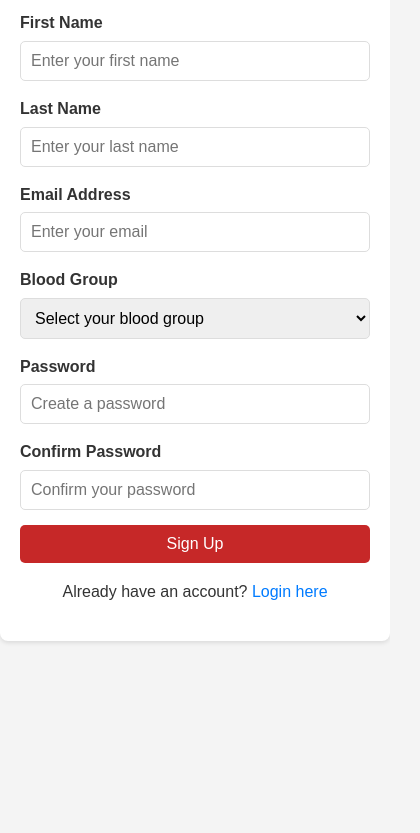
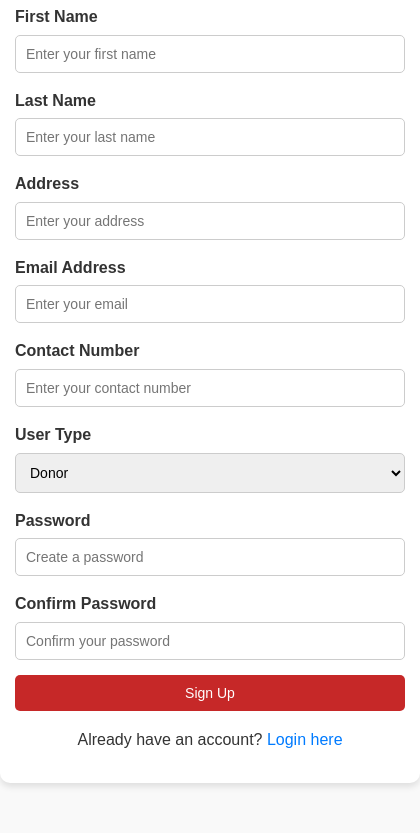
Before and after one commit to Abhishek-kroy/Blood_Bank_Project, a website: page DonorSignUp.html in a window 390 px wide. Shown: the part 118-951 px from the top of the page, 420 px wide, since content can reach past the window. Before the commit the page ends 844 px from the top, so only its background shows below. Drawn offline with Linux system fonts and the light colour scheme.

Commit message:
Signup LogIn logic is changed

```diff
--- a/DonoLogin.css
+++ b/DonoLogin.css
@@ -44,6 +44,34 @@ input[type="password"] {
     border-radius: 5px;
     font-size: 16px;
 }
+/* Style for the label */
+label[for="type"] {
+    font-size: 1rem; /* Adjusts the font size */
+    font-weight: bold; /* Makes the label text bold */
+    color: #333; /* Sets a dark color for the label */
+    display: block; /* Makes the label take full width */
+    margin-bottom: 0.5rem; /* Adds some space below the label */
+}
+
+/* Style for the select element */
+select#type {
+    width: 100%; /* Ensures the select element takes full width of its parent */
+    padding: 0.75rem; /* Adds padding inside the select box */
+    font-size: 1rem; /* Sets font size for options */
+    border: 1px solid #ccc; /* Adds a border */
+    border-radius: 4px; /* Rounds the corners of the select box */
+    transition: border-color 0.3s ease; /* Adds a transition effect for border color */
+}
+
+
+
+/* Style for the option elements */
+select#type option {
+    padding: 0.5rem; /* Adds padding inside the options */
+    background-color: #fff; /* White background for options */
+}
+
+
 
 button {
     background-color: #c62828;
--- a/DonorLogin.js
+++ b/DonorLogin.js
@@ -5,6 +5,7 @@ document.getElementById("login-form").addEventListener("submit", async (event) =
     const userNameSpan = document.getElementById("userName");
 
     const email = document.getElementById("email").value;
+    const type = document.getElementById("type").value;
     const password = document.getElementById("password").value;
 
     try {
@@ -13,7 +14,7 @@ document.getElementById("login-form").addEventListener("submit", async (event) =
             headers: {
                 "Content-Type": "application/json",
             },
-            body: JSON.stringify({ email, password }),
+            body: JSON.stringify({ email, type,  password }),
         });
 
         const data = await response.json();
@@ -25,6 +26,7 @@ document.getElementById("login-form").addEventListener("submit", async (event) =
             // Save token and first name
             localStorage.setItem("token", data.token);
             localStorage.setItem("fname", data.fname);
+            localStorage.setItem("type", data.type);
 
             // Update username dynamically
             if (userNameSpan) {
--- a/DonorSignUp.css
+++ b/DonorSignUp.css
@@ -1,56 +1,70 @@
+/* Body styling */
 body {
     font-family: Arial, sans-serif;
     line-height: 1.6;
     margin: 0;
     padding: 0;
-    background-color: #f4f4f4;
+    background-color: #f9f9f9;
     color: #333;
 }
 
+/* Signup container */
 .signup-container {
-    max-width: 400px;
+    max-width: 450px;
     margin: 50px auto;
-    padding: 20px;
+    padding: 25px;
     background: #fff;
-    border-radius: 8px;
-    box-shadow: 0 2px 4px rgba(0, 0, 0, 0.1);
+    border-radius: 10px;
+    box-shadow: 0 4px 6px rgba(0, 0, 0, 0.1);
 }
 
+/* Header */
 .signup-header {
     text-align: center;
-    margin-bottom: 20px;
+    margin-bottom: 25px;
 }
 
 .signup-header h2 {
     color: #c62828;
     margin: 0;
+    font-size: 24px;
 }
 
+/* Form */
 form {
     display: flex;
     flex-direction: column;
 }
 
+/* Labels */
 label {
     font-weight: bold;
     margin-bottom: 5px;
 }
 
+/* Input fields */
 input[type="text"],
 input[type="email"],
+input[type="tel"],
 input[type="password"],
 select {
-    padding: 10px;
+    padding: 12px;
     margin-bottom: 15px;
-    border: 1px solid #ddd;
+    border: 1px solid #ccc;
     border-radius: 5px;
     font-size: 16px;
 }
 
+input:focus, select:focus {
+    border-color: #c62828;
+    outline: none;
+}
+
+/* Submit button */
 button {
     background-color: #c62828;
     color: white;
-    padding: 10px;
+    padding: 12px;
     border: none;
     border-radius: 5px;
     font-size: 16px;
@@ -61,9 +75,10 @@ button:hover {
     background-color: #b71c1c;
 }
 
+/* Login link */
 .login-link {
     text-align: center;
-    margin-top: 10px;
+    margin-top: 15px;
 }
 
 .login-link a {
@@ -74,3 +89,29 @@ button:hover {
 .login-link a:hover {
     text-decoration: underline;
 }
+
+/* Responsive Design */
+@media (max-width: 480px) {
+    .signup-container {
+        padding: 15px;
+        width: 100%;
+    }
+
+    .signup-header h2 {
+        font-size: 20px;
+    }
+
+    input[type="text"],
+    input[type="email"],
+    input[type="tel"],
+    input[type="password"],
+    select {
+        font-size: 14px;
+        padding: 10px;
+    }
+
+    button {
+        font-size: 14px;
+        padding: 10px;
+    }
+}
--- a/DonorSignUp.html
+++ b/DonorSignUp.html
@@ -12,34 +12,42 @@
             <h2>Donor Sign-up</h2>
         </div>
         <form id="signup-form">
+            <!-- First Name -->
             <label for="Fname">First Name</label>
             <input type="text" id="Fname" name="Fname" placeholder="Enter your first name" required>
 
+            <!-- Last Name -->
             <label for="Lname">Last Name</label>
             <input type="text" id="Lname" name="Lname" placeholder="Enter your last name" required>
 
+            <!-- Address -->
+            <label for="address">Address</label>
+            <input type="text" id="address" name="address" placeholder="Enter your address" required>
+
+            <!-- Email -->
             <label for="email">Email Address</label>
             <input type="email" id="email" name="email" placeholder="Enter your email" required>
 
-            <label for="blood-group">Blood Group</label>
-            <select id="blood-group" name="blood-group" required>
-                <option value="">Select your blood group</option>
-                <option value="A+">A+</option>
-                <option value="A-">A-</option>
-                <option value="B+">B+</option>
-                <option value="B-">B-</option>
-                <option value="AB+">AB+</option>
-                <option value="AB-">AB-</option>
-                <option value="O+">O+</option>
-                <option value="O-">O-</option>
+            <!-- Contact Number -->
+            <label for="contact-number">Contact Number</label>
+            <input type="tel" id="contact-number" name="contact-number" placeholder="Enter your contact number" required>
+
+
+            <!-- Type -->
+            <label for="type">User Type</label>
+            <select id="type" name="type" required>
+                <option value="donor">Donor</option>
             </select>
 
+            <!-- Password -->
             <label for="password">Password</label>
             <input type="password" id="password" name="password" placeholder="Create a password" required>
 
+            <!-- Confirm Password -->
             <label for="confirm-password">Confirm Password</label>
             <input type="password" id="confirm-password" name="confirm-password" placeholder="Confirm your password" required>
 
+            <!-- Submit Button -->
             <button type="submit">Sign Up</button>
         </form>
         <div class="login-link">
--- a/DonorSignUp.js
+++ b/DonorSignUp.js
@@ -4,11 +4,12 @@ document.getElementById("signup-form").addEventListener("submit", async (event)
     // Fetch input values
     const fname = document.getElementById("Fname").value.trim();
     const lname = document.getElementById("Lname").value.trim();
+    const address = document.getElementById("address").value.trim();
     const email = document.getElementById("email").value.trim();
-    const blood_group = document.getElementById("blood-group").value;
+    const contact_no = document.getElementById("contact-number").value.trim();
     const password = document.getElementById("password").value.trim();
     const confirmPassword = document.getElementById("confirm-password").value.trim();
-
+    const type = document.getElementById("type").value;
     // Check if passwords match
     if (password !== confirmPassword) {
         alert("Passwords do not match.");
@@ -24,9 +25,11 @@ document.getElementById("signup-form").addEventListener("submit", async (event)
             body: JSON.stringify({
                 fname,
                 lname,
+                address,
                 email,
-                blood_group,
-                password
+                password,
+                contact_no,
+                type
             }),
         });
 
@@ -34,7 +37,7 @@ document.getElementById("signup-form").addEventListener("submit", async (event)
 
         if (response.ok) {
             alert("Sign-up Successful!");
-            window.location.href = "DonorLogin.html"; // Redirect to login page
+            window.location.href = "Home.html"; // Redirect to login page
         } else {
             console.error("Error during sign-up:", data); // Log the error message
             alert(data.message || "Sign-up Failed! Please try again.");
--- a/connecting_with_sql/controllers/logIn.js
+++ b/connecting_with_sql/controllers/logIn.js
@@ -3,7 +3,7 @@ const jwt = require('jsonwebtoken');
 const { User } = require('../models/users');
 
 const logIn = async (req, res) => {
-    const { email, password } = req.body;
+    const { email, password ,type} = req.body;
 
     try {
         // Find user by email
```
Also changed, not shown: DonorLogin.html (+8 -0 lines), connecting_with_sql/controllers/signUp.js (+11 -5 lines), connecting_with_sql/models/users.js (+23 -17 lines).
